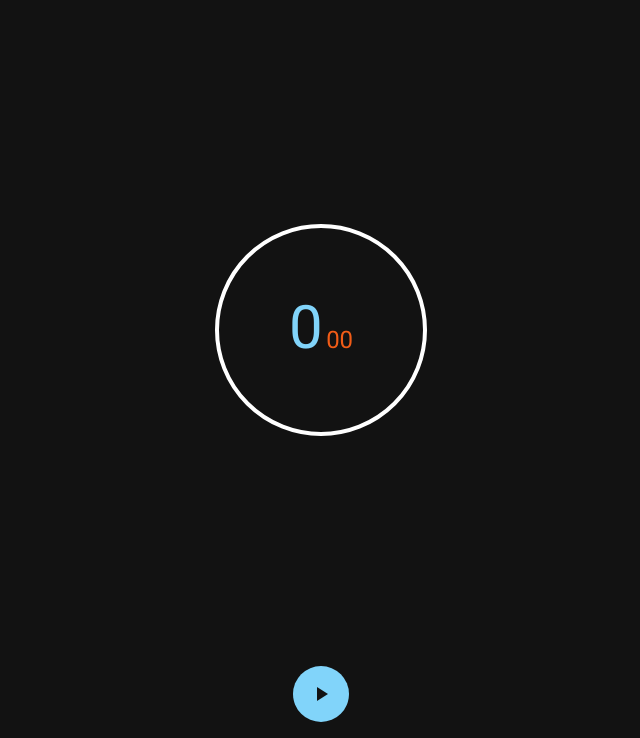
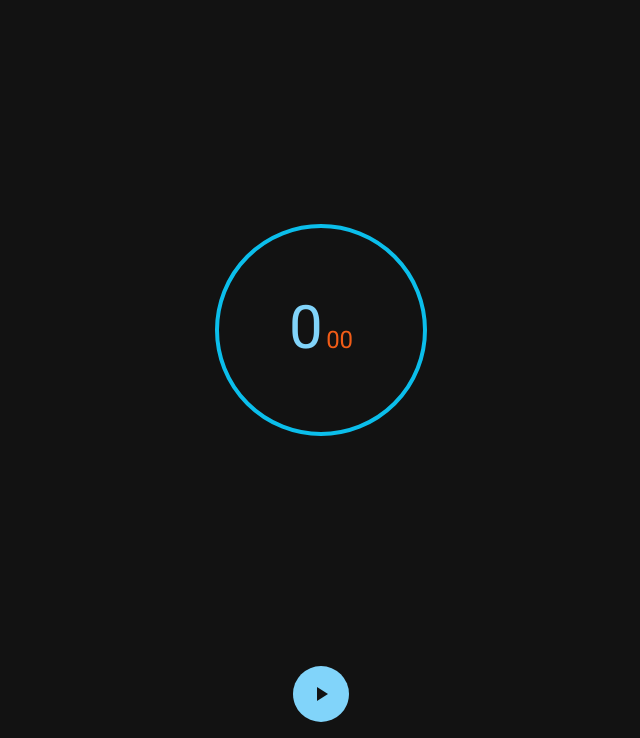
Before and after one commit to MatheusH2021/Cronometro, a plain HTML site: page index.html in a window 1280 px wide. Shown: the part 62-800 px from the top of the page, without its empty margins (319-959 px from the left). Drawn offline with nearby package versions, Linux system fonts and the light colour scheme.

Commit message:
Codigo alterado

```diff
--- a/style.css
+++ b/style.css
@@ -43,7 +43,7 @@ main {
 
 .decoracao-cronometro {
     align-items: center;
-    border: 4px solid #FFFFFF;
+    border: 4px solid #0bbeeb;
     border-radius: 50%;
     display: flex;
     justify-content: center;
```
